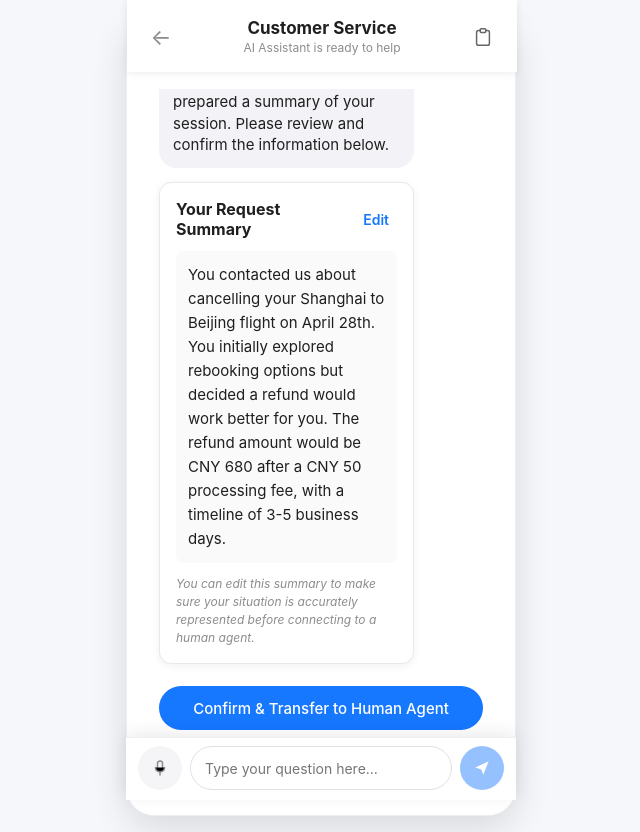
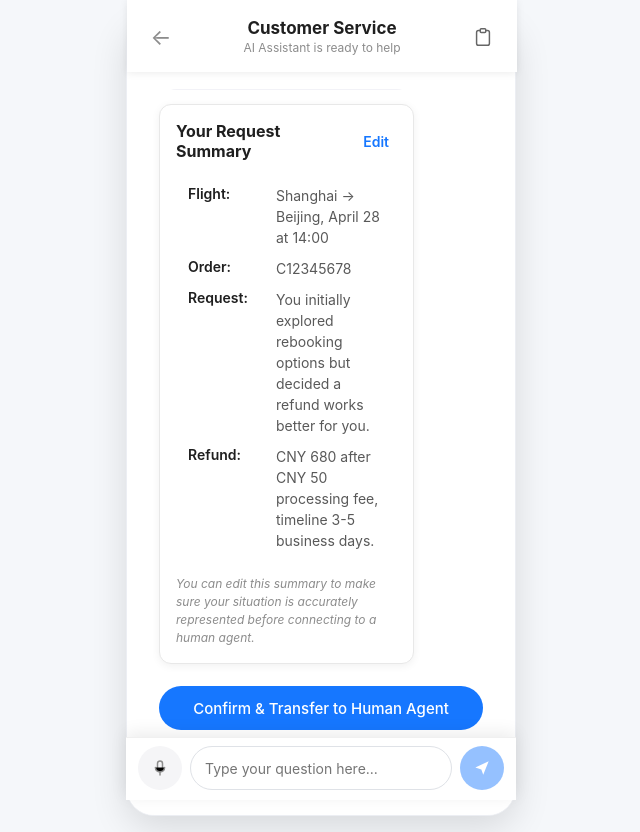
Before and after one commit to sqbbsll-ops/cursor-ai-support, a React (Vite) app: page /page4 in a window 1280 px wide. Shown: the whole page, without its empty margins (319-959 px from the left). Built offline with nearby package versions, Linux system fonts and the light colour scheme.

Commit message:
fix summary card

```diff
--- a/src/chatConstants.js
+++ b/src/chatConstants.js
@@ -98,5 +98,7 @@ export const HUMAN_AGENT_PROMPT_TEXT =
 export const HUMAN_AGENT_CONTINUE_AI_TEXT =
   "No problem! I'm here to help. What else can I assist you with?";
 
-export const DEFAULT_REQUEST_SUMMARY_TEXT =
-  "You contacted us about cancelling your Shanghai to Beijing flight on April 28th. You initially explored rebooking options but decided a refund would work better for you. The refund amount would be CNY 680 after a CNY 50 processing fee, with a timeline of 3-5 business days.";
+export const DEFAULT_REQUEST_SUMMARY_TEXT = `Flight: Shanghai → Beijing, April 28 at 14:00
+Order: C12345678
+Request: You initially explored rebooking options but decided a refund works better for you.
+Refund: CNY 680 after CNY 50 processing fee, timeline 3-5 business days.`;
--- a/src/pages/Page4Confirmation.jsx
+++ b/src/pages/Page4Confirmation.jsx
@@ -33,10 +33,24 @@ export function Page4Confirmation() {
   const [summaryText, setSummaryText] = useState(
     incomingState.userSummary || DEFAULT_REQUEST_SUMMARY_TEXT
   );
+  const [hasEdited, setHasEdited] = useState(Boolean(incomingState.userSummary));
   const [isEditing, setIsEditing] = useState(false);
   const [draftText, setDraftText] = useState(summaryText);
   const textareaRef = useRef(null);
   const scrollEndRef = useRef(null);
+
+  const SUMMARY_ROWS = [
+    { label: "Flight:", value: "Shanghai → Beijing, April 28 at 14:00" },
+    { label: "Order:", value: "C12345678" },
+    {
+      label: "Request:",
+      value: "You initially explored rebooking options but decided a refund works better for you."
+    },
+    {
+      label: "Refund:",
+      value: "CNY 680 after CNY 50 processing fee, timeline 3-5 business days."
+    }
+  ];
 
   const canSend = useMemo(() => inputValue.trim().length > 0, [inputValue]);
 
@@ -52,6 +66,7 @@ export function Page4Confirmation() {
   const handleDoneClick = () => {
     const next = draftText.trim().length > 0 ? draftText : summaryText;
     setSummaryText(next);
+    setHasEdited(true);
     setIsEditing(false);
   };
 
@@ -177,7 +192,8 @@ export function Page4Confirmation() {
                       onChange={(e) => setDraftText(e.target.value)}
                       style={{
                         width: "100%",
-                        minHeight: "120px",
+                        minHeight: "140px",
+                        height: "auto",
                         border: "1.5px solid #1677FF",
                         borderRadius: "8px",
                         padding: "12px",
@@ -185,12 +201,13 @@ export function Page4Confirmation() {
                         lineHeight: 1.6,
                         color: "#1f1f1f",
                         fontFamily: "inherit",
-                        resize: "vertical",
+                        resize: "none",
                         boxSizing: "border-box",
-                        outline: "none"
+                        outline: "none",
+                        display: "block"
                       }}
                     />
-                  ) : (
+                  ) : hasEdited ? (
                     <p
                       style={{
                         margin: 0,
@@ -198,13 +215,41 @@ export function Page4Confirmation() {
                         fontSize: "15px",
                         lineHeight: 1.6,
                         color: "#1f1f1f",
-                        background: "#FAFAFA",
-                        borderRadius: "8px",
                         whiteSpace: "pre-wrap"
                       }}
                     >
                       {summaryText}
                     </p>
+                  ) : (
+                    <div
+                      style={{
+                        display: "flex",
+                        flexDirection: "column",
+                        gap: "10px",
+                        padding: "12px"
+                      }}
+                    >
+                      {SUMMARY_ROWS.map((row) => (
+                        <div
+                          key={row.label}
+                          style={{ display: "flex", gap: "8px", alignItems: "flex-start" }}
+                        >
+                          <span
+                            style={{
+                              fontWeight: 600,
+                              fontSize: "14px",
+                              color: "#1f1f1f",
+                              minWidth: "80px"
+                            }}
+                          >
+                            {row.label}
+                          </span>
+                          <span style={{ fontSize: "14px", color: "#595959", lineHeight: 1.5 }}>
+                            {row.value}
+                          </span>
+                        </div>
+                      ))}
+                    </div>
                   )}
 
                   <p
```
Also changed, not shown: 3 other files (tests, documents, lock files or other folders).
